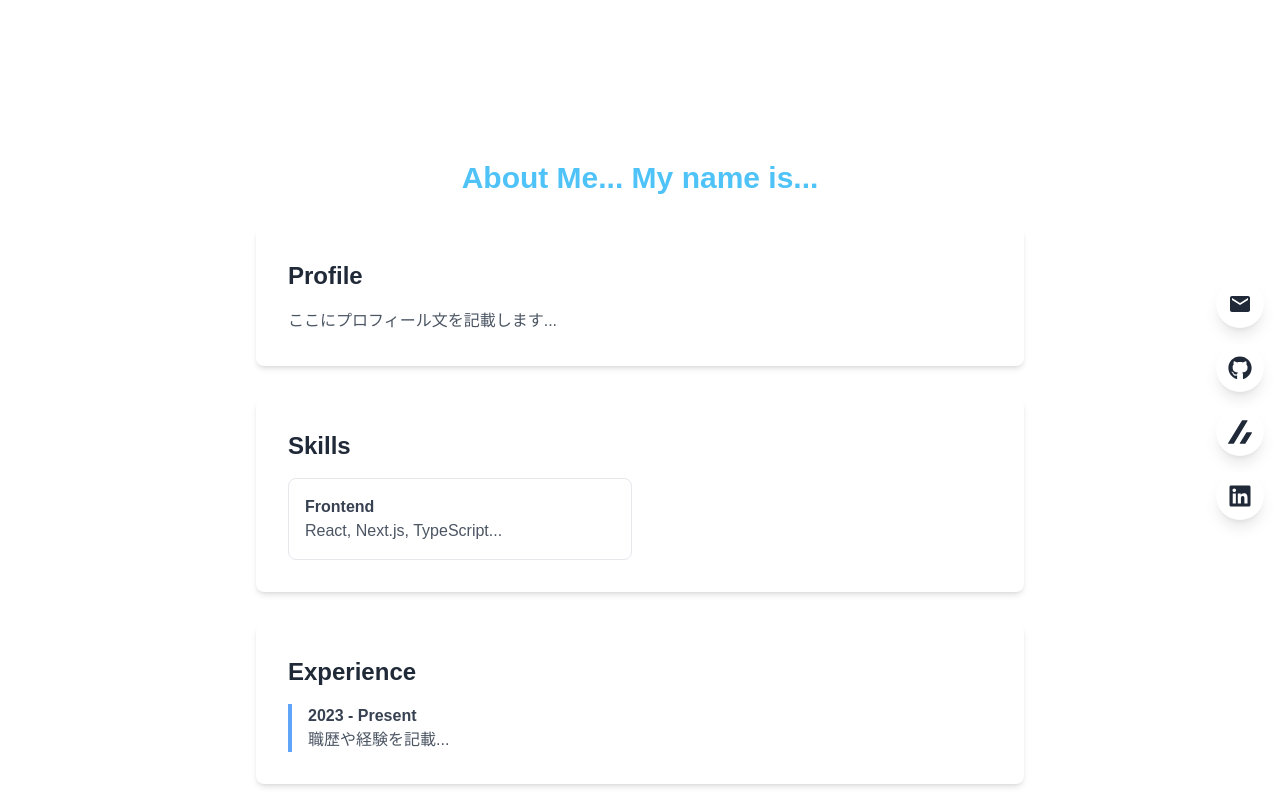
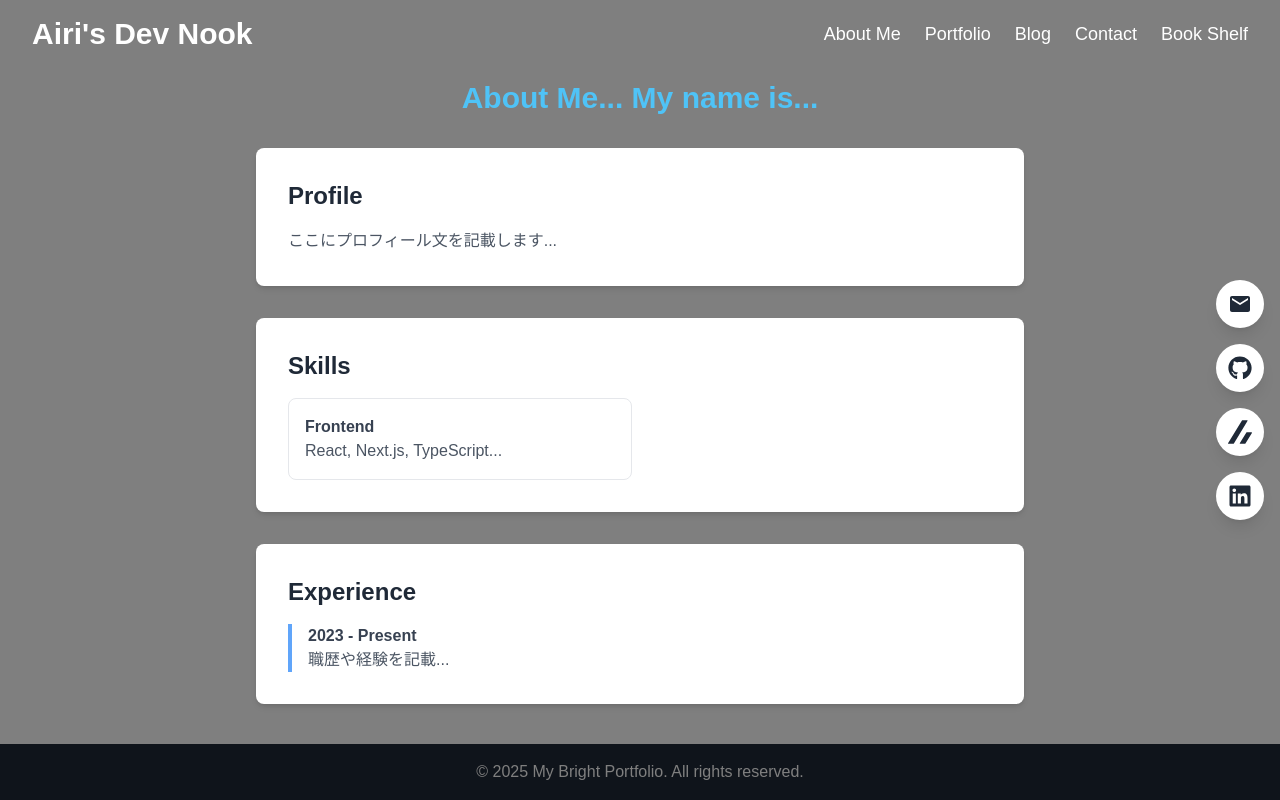
Before and after one commit to AiriNarita/airi-hp, a Next.js app: page /about in a window 1280 px wide. Shown: the top 800 px of the page. Built offline with nearby package versions, Linux system fonts and the light colour scheme.

Commit message:
feat: 背景の変更

```diff
--- a/app/about/page.tsx
+++ b/app/about/page.tsx
@@ -1,7 +1,15 @@
 import { AboutDetail } from "../components/sections/about/AboutDetail";
 
+/**
+ * 自己紹介ページ
+ * @returns
+ */
 export default function AboutPage() {
   return <>
-    <AboutDetail />
+      <main className="container mx-auto px-4 py-20">
+        <div className="absolute inset-0 bg-black bg-opacity-50">
+           <AboutDetail />
+        </div>
+      </main>
   </>
 }
--- a/app/components/sections/about/AboutDetail.tsx
+++ b/app/components/sections/about/AboutDetail.tsx
@@ -2,8 +2,7 @@ import { styles } from '@/app/styles/common';
 
 export const AboutDetail = () => {
   return (
-    <main className="container mx-auto px-4 py-20">
-      <div className={`${styles.section.base} ${styles.section.white}`}>
+      <div className={`${styles.section.base} ${styles.section.base}`}>
         <h1 className={`${styles.heading.base} ${styles.heading.blue} mb-12`}>
           About Me... My name is...
         </h1>
@@ -44,6 +43,5 @@ export const AboutDetail = () => {
           </div>
         </div>
       </div>
-    </main>
   );
 };
```
